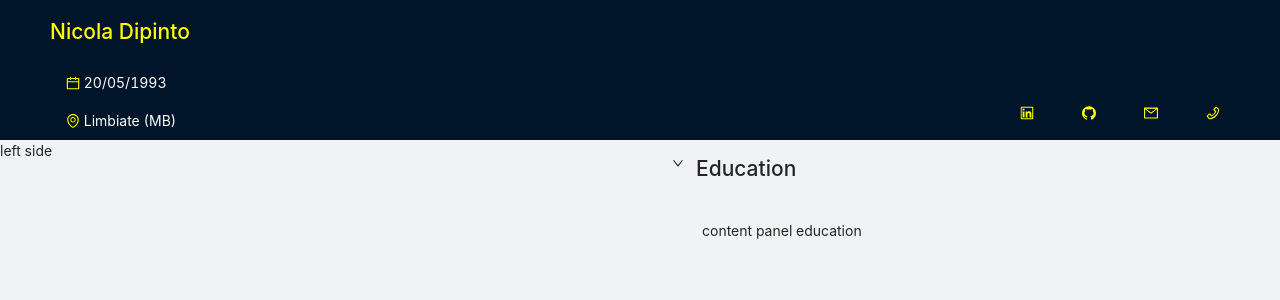
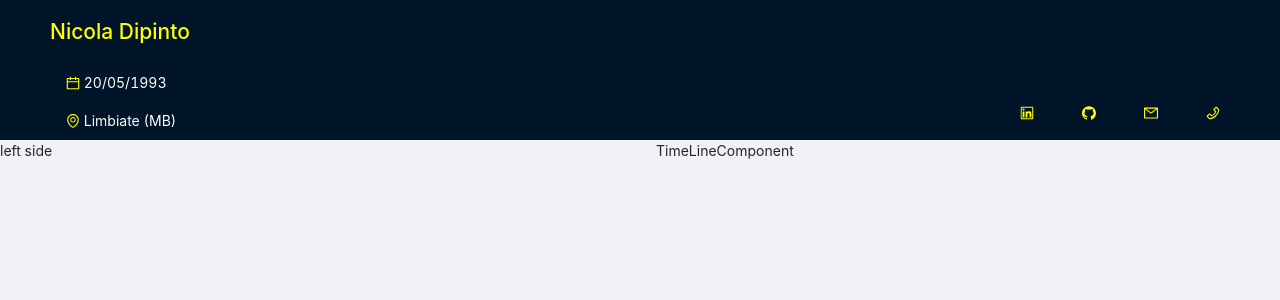
Before and after one commit to NicolaDipintoDev/cv.assignment, a React (Create React App) app in the folder cv-assignment/: page / in a window 1280 px wide. Shown: the top 300 px of the page. Built offline with nearby package versions, Linux system fonts and the light colour scheme.

Commit message:
render TimeLine component

```diff
--- a/cv-assignment/src/components/Content/container/Container.js
+++ b/cv-assignment/src/components/Content/container/Container.js
@@ -1,6 +1,6 @@
 import React from "react";
 import { Row, Col } from "antd";
-import CollapseComponent from "../CollapseComponents/CollapseComponent";
+import TimeLineComponent from "./rightSide/TimeLineComponent";
 
 const Container = () => (
   <Row gutter={{ xs: 8, sm: 16, md: 24, lg: 32 }}>
@@ -8,10 +8,7 @@ const Container = () => (
       left side
     </Col>
     <Col className="gutter-row" xs={24} sm={12}>
-      <CollapseComponent
-        title="Education"
-        contentPanel={<div>content panel education</div>}
-      />
+      <TimeLineComponent />
     </Col>
   </Row>
 );
```
